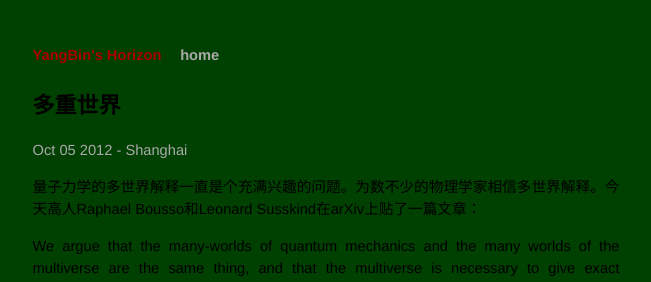
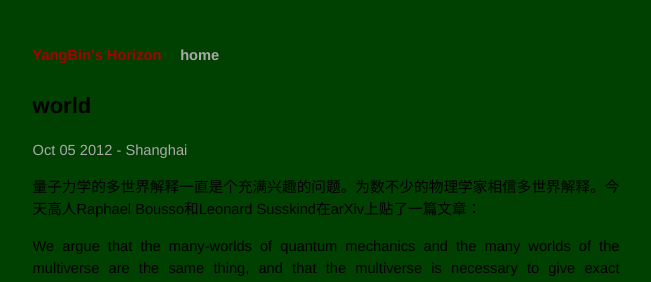
Before and after one commit to binyoung/yangbinblog, a Jekyll site: the page built from _posts/2012-10-05-warp.md, in a window 1280 px wide. Shown: the top 282 px of the page, without its empty margins (314-965 px from the left). Built offline with Jekyll 4.4.1, drawn with Linux system fonts in a browser that asks for light colours; Markdown is read by kramdown in place of the engine named in the settings.

Commit message:
_posts/2012-10-05-warp.md

```diff
--- a/_posts/2012-10-05-warp.md
+++ b/_posts/2012-10-05-warp.md
@@ -1,12 +1,13 @@
 ---
 layout: post
-title: 多重世界
+title: world
 ---
 
 {{ page.title }}
 ================
 
 <p class="meta">Oct 05 2012 - Shanghai</p>
+
 量子力学的多世界解释一直是个充满兴趣的问题。为数不少的物理学家相信多世界解释。今
 天高人Raphael Bousso和Leonard Susskind在arXiv上贴了一篇文章：
 
```
